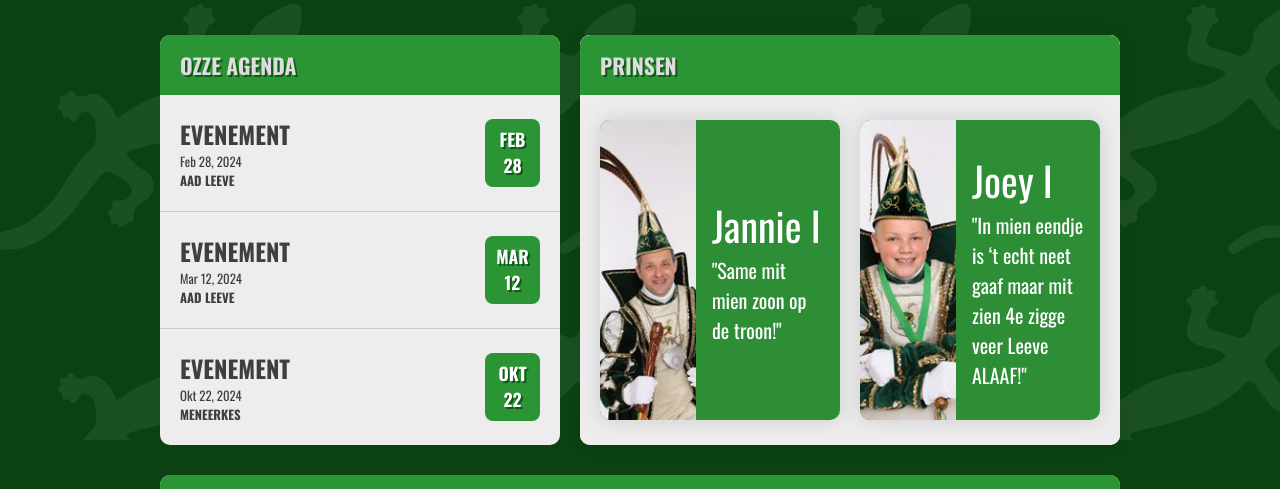
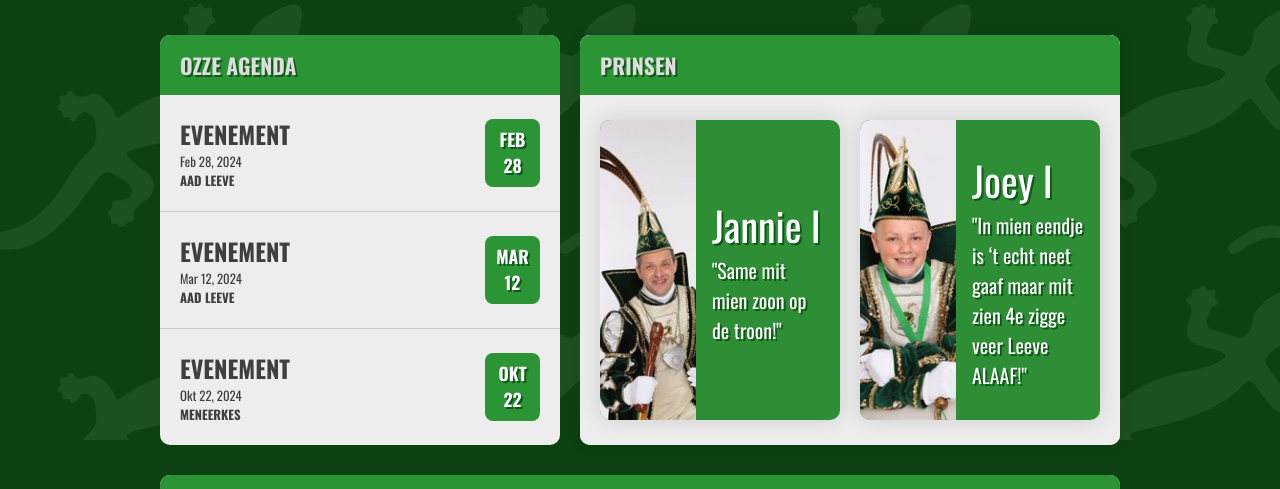
Before and after one commit to 1Sjoerd/TuinhagedisseSite, a PHP site: page /tcpdf/ in a window 1280 px wide. Shown: the part 360-849 px from the top of the page. Run offline with PHP 8.4, Linux system fonts and the light colour scheme.

Commit message:
New change

```diff
--- a/assets/css/prinsen.css
+++ b/assets/css/prinsen.css
@@ -43,11 +43,13 @@
 
 .title-text {
     font-size: 40px;
+    text-shadow: 2px 2px rgb(16, 90, 24);
 }
 
 .subtitle-text {
     font-size: 20px;
     margin: 0;
+    text-shadow: 2px 2px rgb(16, 90, 24);
 }
 
 @media (max-width: 1250px) and (min-width: 992px) {
```
